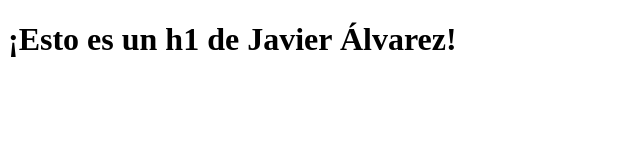
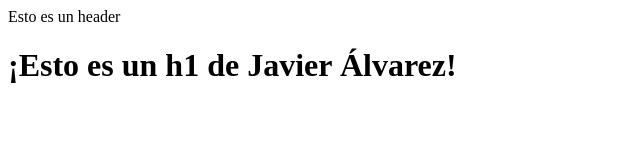
Before and after one commit to TamaraGlez/among-us-git, a plain HTML site: page javi.html in a window 1280 px wide. Shown: the whole page, without its empty margins (0-640 px from the left). Drawn offline with Linux system fonts and the light colour scheme.

Commit message:
nuevos cambios

```diff
--- a/javi.html
+++ b/javi.html
@@ -5,9 +5,10 @@
     <meta http-equiv="X-UA-Compatible" content="IE=edge">
     <meta name="viewport" content="width=device-width, initial-scale=1.0">
     <title>among-us</title>
-    <h1>¡Esto es un h1 de Javier Álvarez!</h1>
 </head>
 <body>
+    <header>Esto es un header</header>
+    <h1>¡Esto es un h1 de Javier Álvarez!</h1>
 
 </body>
 </html>
```
